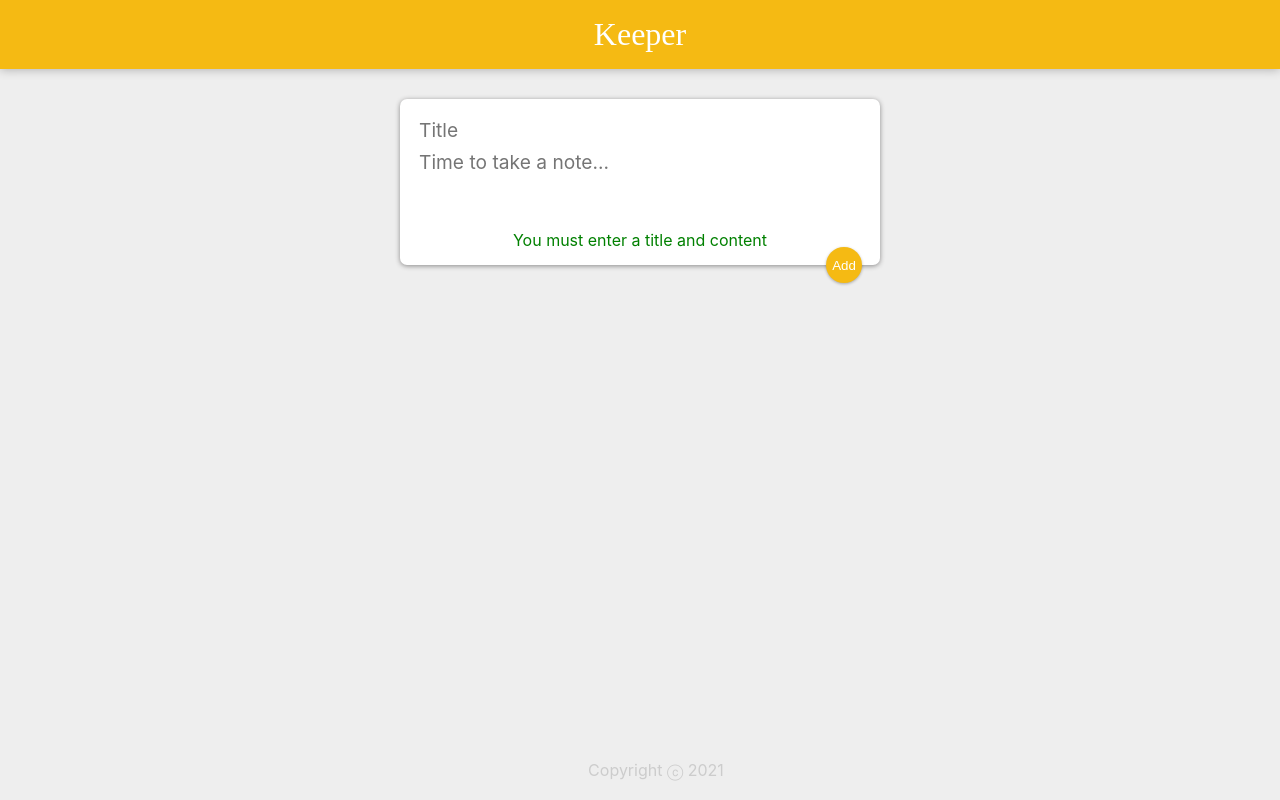
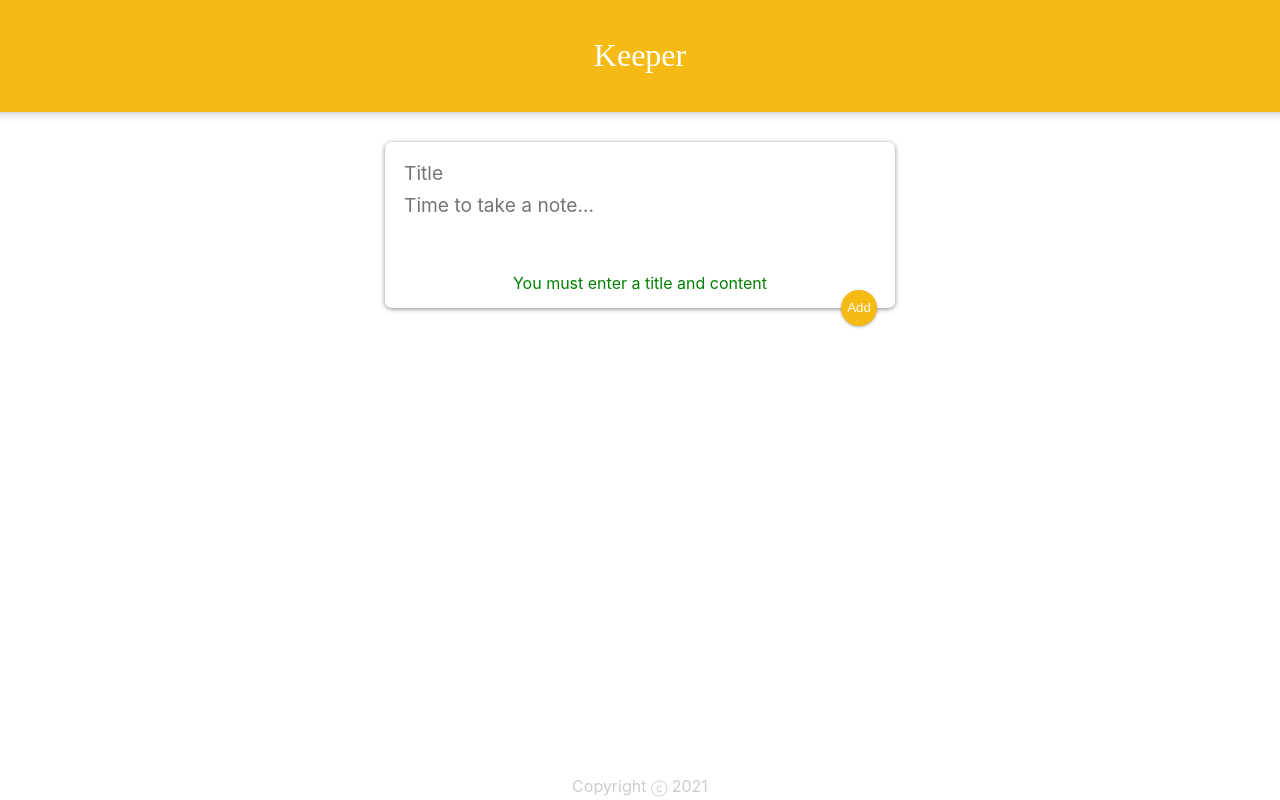
Before and after one commit to stockialex/web_development, a React (Create React App) app in the folder keeper-app/: page / in a window 1280 px wide. Built offline with nearby package versions, Linux system fonts and the light colour scheme; a web font is replaced by a local one.

Commit message:
updating footer

```diff
--- a/keeper-app/public/styles.css
+++ b/keeper-app/public/styles.css
@@ -1,14 +1,22 @@
-* {
+/* * {
   padding: 0;
   margin: 0;
   box-sizing: border-box;
-}
+} */
+
 html {
   font-family: "Montserrat", sans-serif;
+  height: 100%;
 }
 body {
-  background: #eee;
-  padding: 0 16px;
+  margin: 0;
+  display: flex;
+  flex-direction: column;
+  min-height: 100vh;
+}
+
+#root, .App {
+  min-height: 100vh;
 }
 
 header {
@@ -30,6 +38,7 @@ footer {
   bottom: 0;
   width: 100%;
   height: 2.5rem;
+  margin-top: auto;
 }
 
 footer p {
```
